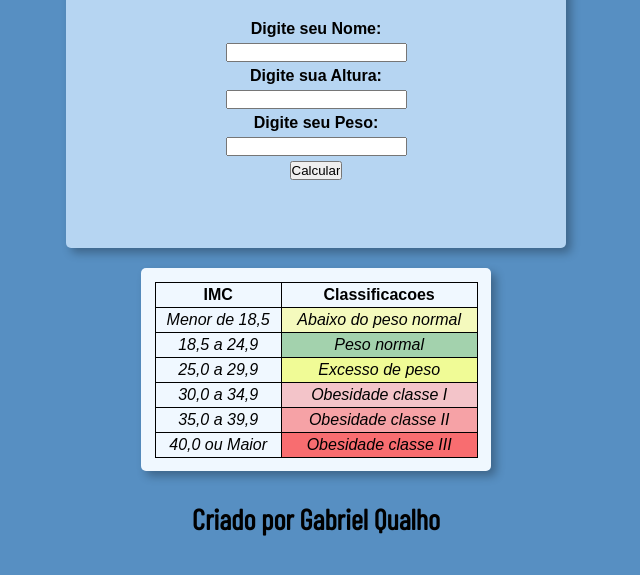
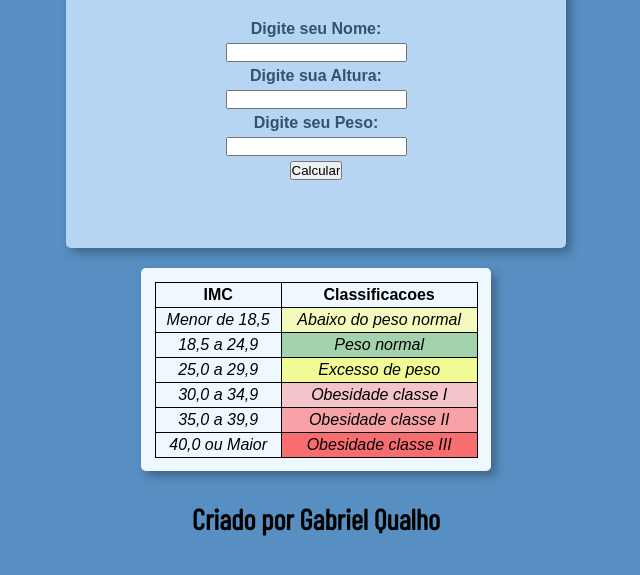
Before and after one commit to gaoliverq/Descobrir-Imc, a plain HTML site: page index.html in a window 1280 px wide. Shown: the part 173-748 px from the top of the page, without its empty margins (324-964 px from the left). Drawn offline with nearby package versions, Linux system fonts and the light colour scheme; a web font is replaced by a local one.

Commit message:
Update style.css

```diff
--- a/style.css
+++ b/style.css
@@ -13,6 +13,7 @@ body {
 
 p {
     font-weight: bold;
+    color: #325270;
 }
 
 .imc {
```
